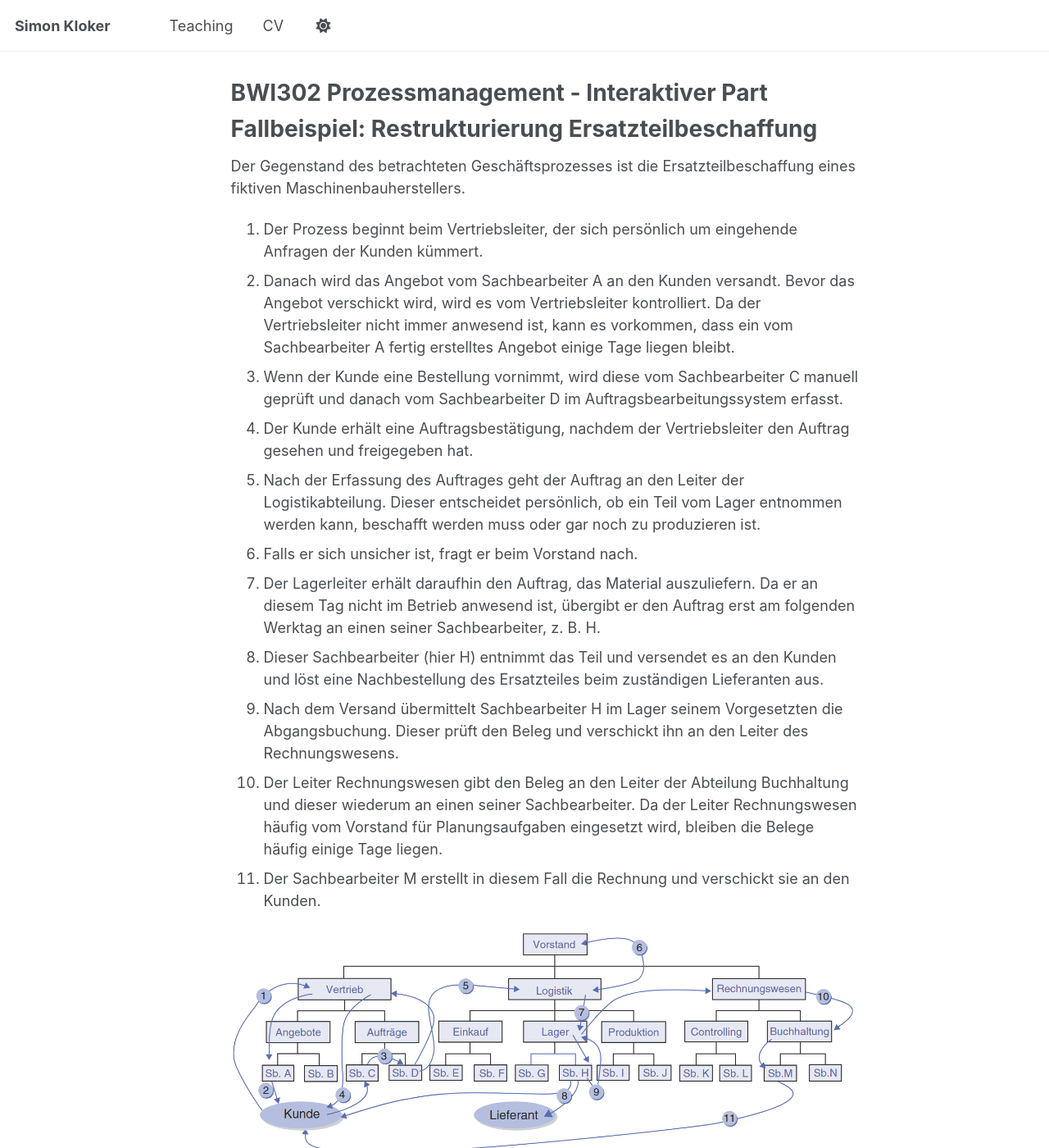
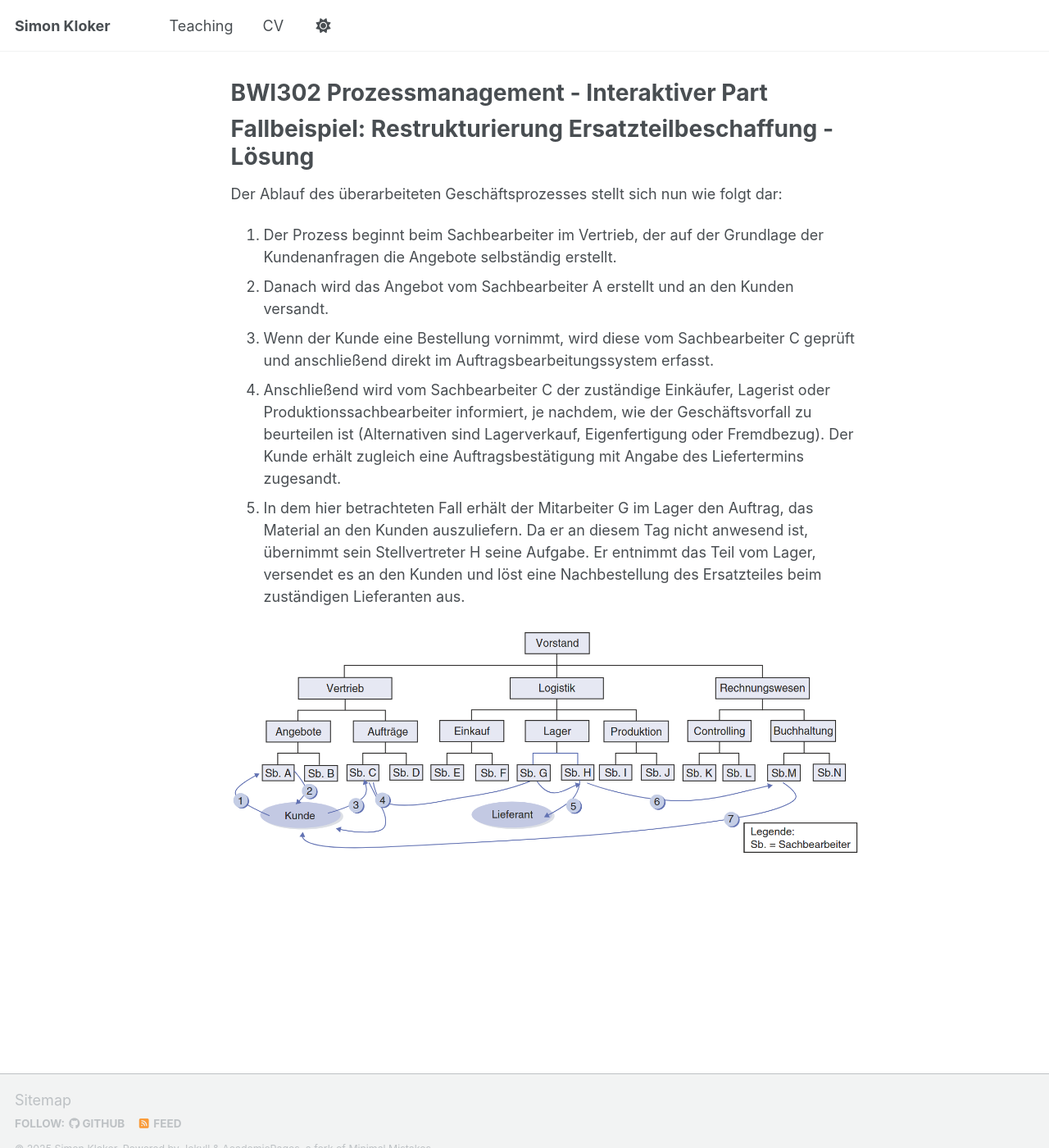
Before and after one commit to simon-kloker/simon-kloker.github.io, a Jekyll site: the page built from _pages/bwi302/l02_case_process_optimization.md, in a window 1280 px wide and 1400 px high. Shown: the whole window at 82% size. Built offline with Jekyll 4.4.1, drawn with Linux system fonts in a browser that asks for light colours; a script that is not in the unit is left out.

Commit message:
solution for case

```diff
--- a/_pages/bwi302/l02_case_process_optimization.md
+++ b/_pages/bwi302/l02_case_process_optimization.md
@@ -1,27 +1,21 @@
 ---
-permalink: /bwi302/l02_case_process_optimization/
+permalink: /bwi302/l02_case_process_optimization_solution1048/
 title: "BWI302 Prozessmanagement - Interaktiver Part"
 author_profile: false
 redirect_from:
-  - /bwi302/l02_case_process_optimization.html
+  - /bwi302/l02_case_process_optimization_solution1048.html
 ---
 
-Fallbeispiel: Restrukturierung Ersatzteilbeschaffung
+Fallbeispiel: Restrukturierung Ersatzteilbeschaffung - Lösung
 ======
 
-Der Gegenstand des betrachteten Geschäftsprozesses ist die Ersatzteilbeschaffung
-eines fiktiven Maschinenbauherstellers.
+Der Ablauf des überarbeiteten Geschäftsprozesses stellt sich nun wie folgt dar:
 
-1. Der Prozess beginnt beim Vertriebsleiter, der sich persönlich um eingehende Anfragen der Kunden kümmert.
-2. Danach wird das Angebot vom Sachbearbeiter A an den Kunden versandt. Bevor das Angebot verschickt wird, wird es vom Vertriebsleiter kontrolliert. Da der Vertriebsleiter nicht immer anwesend ist, kann es vorkommen, dass ein vom Sachbearbeiter A fertig erstelltes Angebot einige Tage liegen bleibt.
-3. Wenn der Kunde eine Bestellung vornimmt, wird diese vom Sachbearbeiter C manuell geprüft und danach vom Sachbearbeiter D im Auftragsbearbeitungssystem erfasst.
-4. Der Kunde erhält eine Auftragsbestätigung, nachdem der Vertriebsleiter den Auftrag gesehen und freigegeben hat.
-5. Nach der Erfassung des Auftrages geht der Auftrag an den Leiter der Logistikabteilung. Dieser entscheidet persönlich, ob ein Teil vom Lager entnommen werden kann, beschafft werden muss oder gar noch zu produzieren ist.
-6. Falls er sich unsicher ist, fragt er beim Vorstand nach.
-7. Der Lagerleiter erhält daraufhin den Auftrag, das Material auszuliefern. Da er an diesem Tag nicht im Betrieb anwesend ist, übergibt er den Auftrag erst am folgenden Werktag an einen seiner Sachbearbeiter, z. B. H.
-8. Dieser Sachbearbeiter (hier H) entnimmt das Teil und versendet es an den Kunden und löst eine Nachbestellung des Ersatzteiles beim zuständigen Lieferanten aus.
-9. Nach dem Versand übermittelt Sachbearbeiter H im Lager seinem Vorgesetzten die Abgangsbuchung. Dieser prüft den Beleg und verschickt ihn an den Leiter des Rechnungswesens.
-10. Der Leiter Rechnungswesen gibt den Beleg an den Leiter der Abteilung Buchhaltung und dieser wiederum an einen seiner Sachbearbeiter. Da der Leiter Rechnungswesen häufig vom Vorstand für Planungsaufgaben eingesetzt wird, bleiben die Belege häufig einige Tage liegen.
-11. Der Sachbearbeiter M erstellt in diesem Fall die Rechnung und verschickt sie an den Kunden.
+1. Der Prozess beginnt beim Sachbearbeiter im Vertrieb, der auf der Grundlage der Kundenanfragen die Angebote selbständig erstellt.
+2. Danach wird das Angebot vom Sachbearbeiter A erstellt und an den Kunden versandt.
+3. Wenn der Kunde eine Bestellung vornimmt, wird diese vom Sachbearbeiter C geprüft und anschließend direkt im Auftragsbearbeitungssystem erfasst.
+4. Anschließend wird vom Sachbearbeiter C der zuständige Einkäufer, Lagerist oder Produktionssachbearbeiter informiert, je nachdem, wie der Geschäftsvorfall zu beurteilen ist (Alternativen sind Lagerverkauf, Eigenfertigung oder Fremdbezug). Der Kunde erhält zugleich eine Auftragsbestätigung mit Angabe des Liefertermins zugesandt.
+5. In dem hier betrachteten Fall erhält der Mitarbeiter G im Lager den Auftrag, das Material an den Kunden auszuliefern. Da er an diesem Tag nicht anwesend ist, übernimmt sein Stellvertreter H seine Aufgabe. Er entnimmt das Teil vom Lager, versendet es an den Kunden und löst eine Nachbestellung des Ersatzteiles beim zuständigen Lieferanten aus.
 
-![Prozessoptimierung Fallbeispiel](/images/bwi302/processoptimization_case.png)
+
+![Prozessoptimierung Fallbeispiel](/images/bwi302/processoptimization_case_solution.png)
```
Also changed, not shown: _pages/bwi302/l02_case_process_optimization_solution.md (added, +27 -0 lines), images/bwi302/processoptimization_case_solution.png (added).
